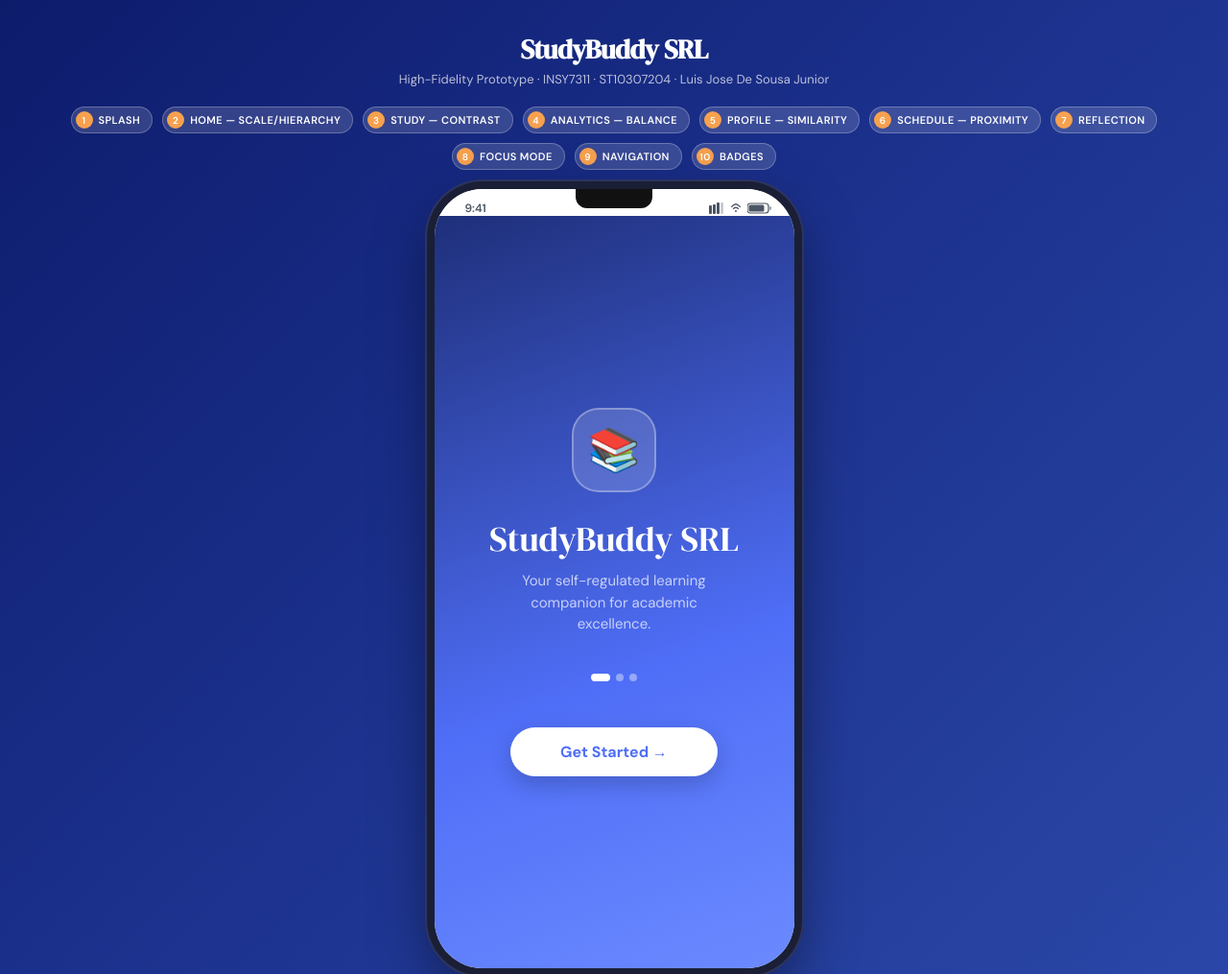
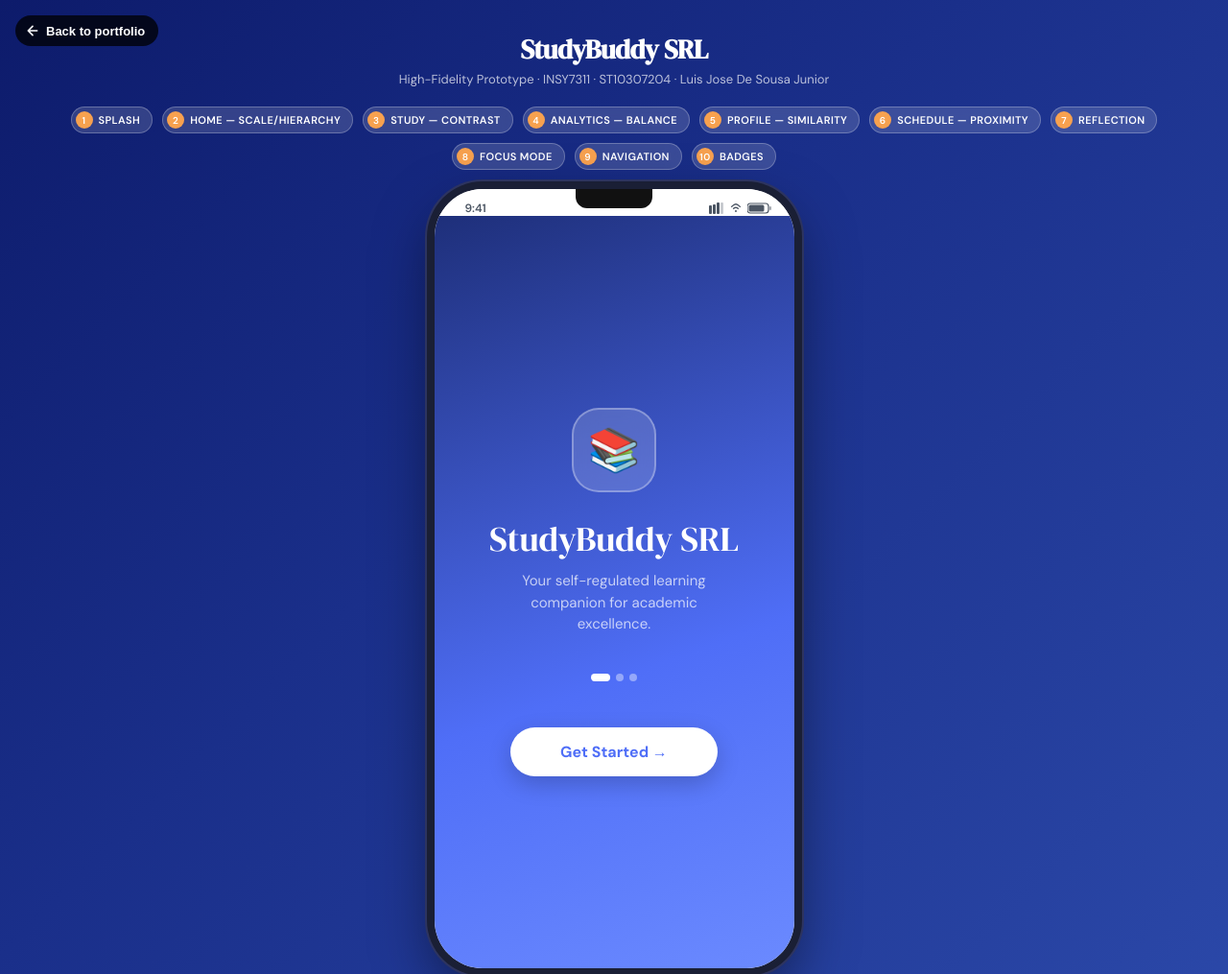
Before and after one commit to LUI-B/luis-prototypes, a plain HTML site: page studybuddy.html in a window 1280 px wide. Shown: the top 1015 px of the page at 96% size. Drawn offline with Linux system fonts and the light colour scheme.

Commit message:
Update studdy buddy

```diff
--- a/studybuddy.html
+++ b/studybuddy.html
@@ -935,6 +935,29 @@
 </style>
 </head>
 <body>
+
+<!-- BACK BUTTON -->
+<a href="index.html" style="
+  position:fixed;
+  top:16px;
+  left:16px;
+  z-index:1000;
+  display:flex;
+  align-items:center;
+  gap:6px;
+  background:rgba(0,0,0,0.75);
+  color:#fff;
+  text-decoration:none;
+  font-family:sans-serif;
+  font-size:13px;
+  font-weight:600;
+  padding:8px 14px 8px 10px;
+  border-radius:99px;
+  backdrop-filter:blur(4px);
+">
+  <svg viewBox="0 0 24 24" width="16" height="16" fill="none" stroke="currentColor" stroke-width="2.5" stroke-linecap="round" stroke-linejoin="round"><path d="M19 12H5M12 19l-7-7 7-7"/></svg>
+  Back to portfolio
+</a>
 
 <!-- PAGE HEADER -->
 <div class="page-header">
```
